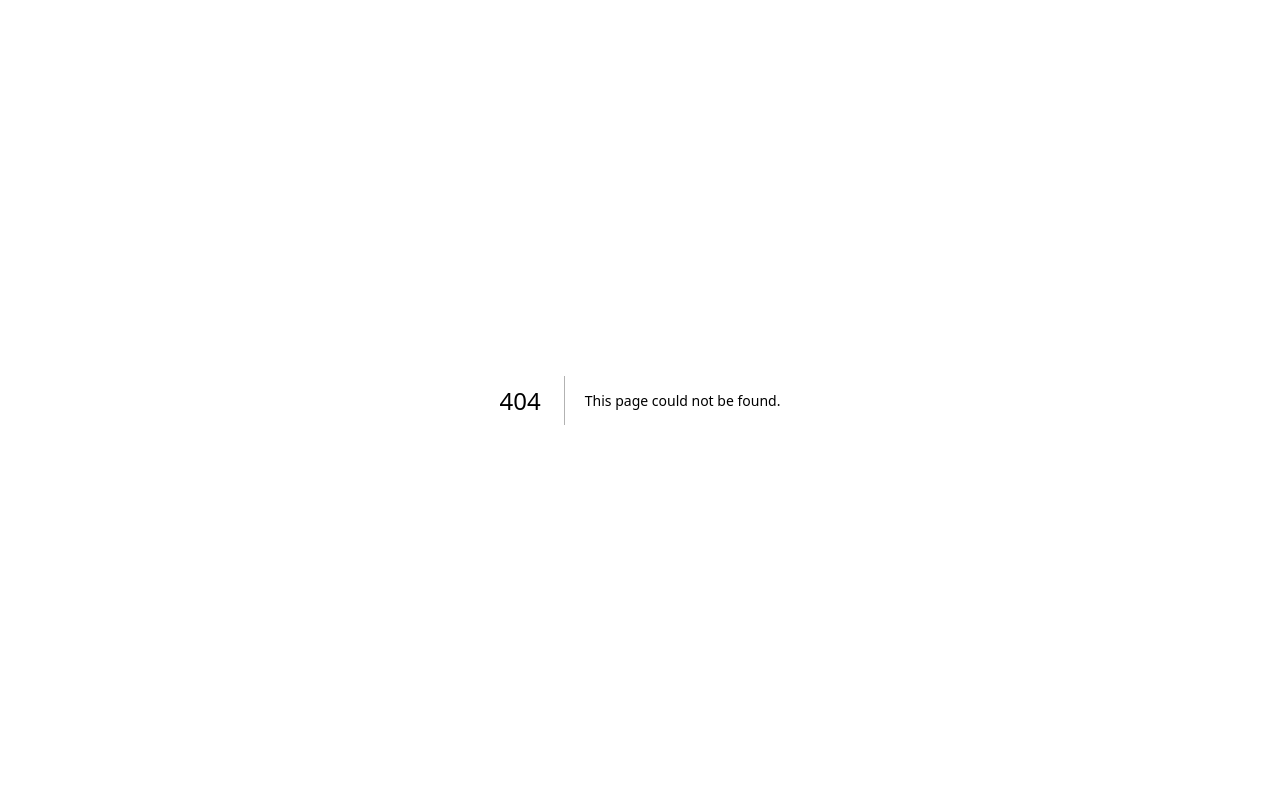
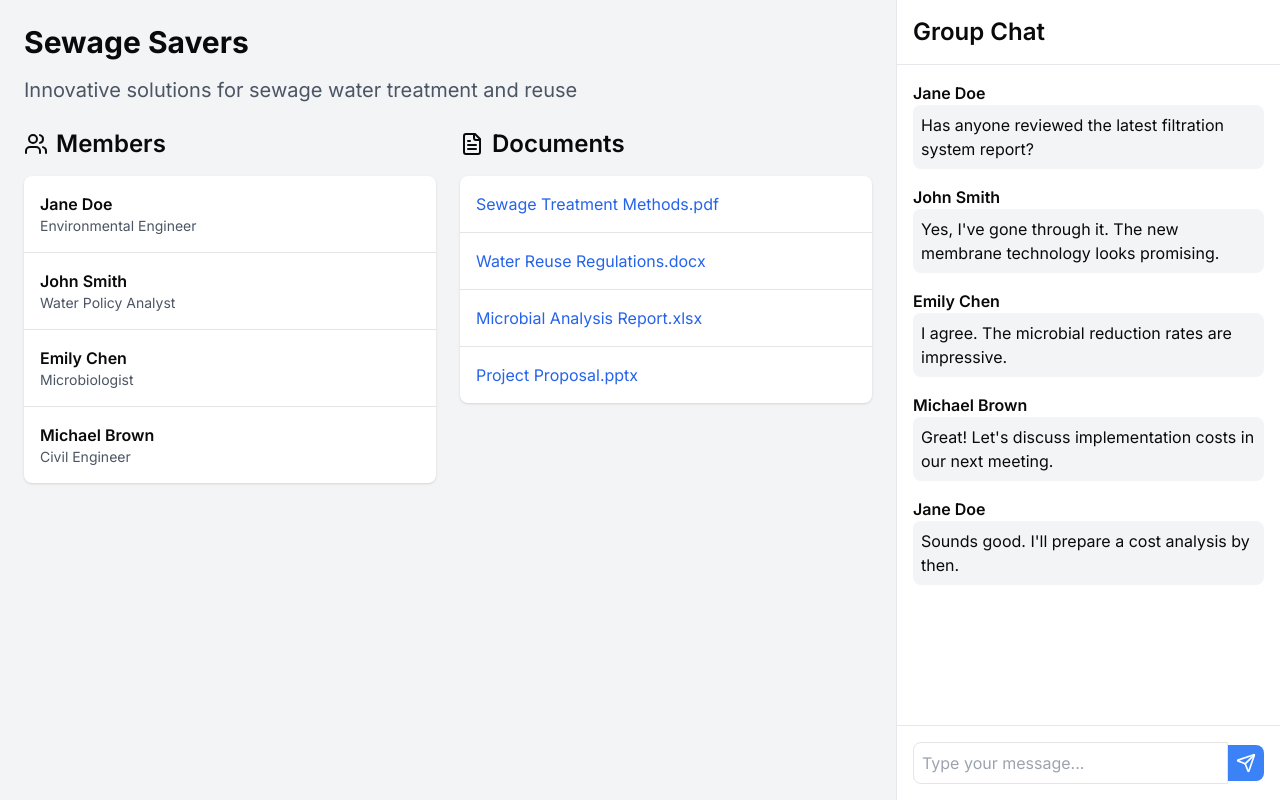
Before and after one commit to PRATEEK-VERNEKAR/Jal_Rakshak, a Next.js app: page /group_dashboard in a window 1280 px wide. Before the commit this address had no page. Built offline with nearby package versions, Linux system fonts and the light colour scheme.

Commit message:
Added group dashboard

```diff
--- /dev/null
+++ b/src/app/group_dashboard/page.jsx
@@ -0,0 +1,98 @@
+import React from 'react';
+import { Users, FileText, Send } from 'lucide-react';
+
+const groupData = {
+  name: "Sewage Savers",
+  idea: "Innovative solutions for sewage water treatment and reuse",
+  members: [
+    { id: 1, name: "Jane Doe", role: "Environmental Engineer" },
+    { id: 2, name: "John Smith", role: "Water Policy Analyst" },
+    { id: 3, name: "Emily Chen", role: "Microbiologist" },
+    { id: 4, name: "Michael Brown", role: "Civil Engineer" },
+  ],
+  documents: [
+    { id: 1, name: "Sewage Treatment Methods.pdf" },
+    { id: 2, name: "Water Reuse Regulations.docx" },
+    { id: 3, name: "Microbial Analysis Report.xlsx" },
+    { id: 4, name: "Project Proposal.pptx" },
+  ],
+  chat: [
+    { id: 1, user: "Jane Doe", message: "Has anyone reviewed the latest filtration system report?" },
+    { id: 2, user: "John Smith", message: "Yes, I've gone through it. The new membrane technology looks promising." },
+    { id: 3, user: "Emily Chen", message: "I agree. The microbial reduction rates are impressive." },
+    { id: 4, user: "Michael Brown", message: "Great! Let's discuss implementation costs in our next meeting." },
+    { id: 5, user: "Jane Doe", message: "Sounds good. I'll prepare a cost analysis by then." },
+  ]
+};
+
+const GroupDashboard = () => {
+  return (
+    <div className="flex h-screen bg-gray-100">
+      {/* Dashboard Section (70% width) */}
+      <div className="w-[70%] p-6 overflow-auto">
+        <h1 className="text-3xl font-bold mb-4">{groupData.name}</h1>
+        <p className="text-xl text-gray-600 mb-6">{groupData.idea}</p>
+
+        <div className="flex space-x-6">
+          {/* Members List */}
+          <div className="w-1/2">
+            <h2 className="text-2xl font-semibold mb-4 flex items-center">
+              <Users className="mr-2" /> Members
+            </h2>
+            <ul className="bg-white rounded-lg shadow">
+              {groupData.members.map(member => (
+                <li key={member.id} className="p-4 border-b last:border-b-0">
+                  <p className="font-semibold">{member.name}</p>
+                  <p className="text-sm text-gray-600">{member.role}</p>
+                </li>
+              ))}
+            </ul>
+          </div>
+
+          {/* Documents */}
+          <div className="w-1/2">
+            <h2 className="text-2xl font-semibold mb-4 flex items-center">
+              <FileText className="mr-2" /> Documents
+            </h2>
+            <ul className="bg-white rounded-lg shadow">
+              {groupData.documents.map(doc => (
+                <li key={doc.id} className="p-4 border-b last:border-b-0">
+                  <a href="#" className="text-blue-600 hover:underline">{doc.name}</a>
+                </li>
+              ))}
+            </ul>
+          </div>
+        </div>
+      </div>
+
+      {/* Group Chat Section (30% width) */}
+      <div className="w-[30%] bg-white border-l border-gray-200 flex flex-col">
+        <div className="p-4 border-b border-gray-200">
+          <h2 className="text-2xl font-semibold">Group Chat</h2>
+        </div>
+        <div className="flex-grow overflow-auto p-4">
+          {groupData.chat.map(message => (
+            <div key={message.id} className="mb-4">
+              <p className="font-semibold">{message.user}</p>
+              <p className="bg-gray-100 p-2 rounded-lg">{message.message}</p>
+            </div>
+          ))}
+        </div>
+        <div className="p-4 border-t border-gray-200">
+          <div className="flex items-center">
+            <input
+              type="text"
+              placeholder="Type your message..."
+              className="flex-grow p-2 border rounded-l-lg focus:outline-none focus:ring-2 focus:ring-blue-500"
+            />
+            <button className="bg-blue-500 text-white p-2 rounded-r-lg hover:bg-blue-600 focus:outline-none focus:ring-2 focus:ring-blue-500">
+              <Send size={20} />
+            </button>
+          </div>
+        </div>
+      </div>
+    </div>
+  );
+};
+
+export default GroupDashboard;
--- a/src/app/interested_groups/lists.js
+++ b/src/app/interested_groups/lists.js
@@ -1,5 +1,8 @@
+"use client";
+
 import React from 'react';
 import { Star, Users, Calendar, DollarSign } from 'lucide-react';
+import { useRouter } from 'next/navigation';
 
 const groups = [
   {
@@ -37,10 +40,11 @@ const groups = [
 ];
 
 const GroupList = () => {
+    const router = useRouter();
   return (
     <div className="container mx-auto p-4">
       <h1 className="text-3xl font-bold mb-6 text-center">My Interests</h1>
-      <div className="space-y-6">
+      <div className="space-y-6" onClick={()=>router.push('/group_dashboard')}>
         {groups.map((group, index) => (
           <div key={index} className="bg-white rounded-lg shadow-md p-6">
             <h2 className="text-2xl font-semibold text-center mb-2">{group.name}</h2>
```
